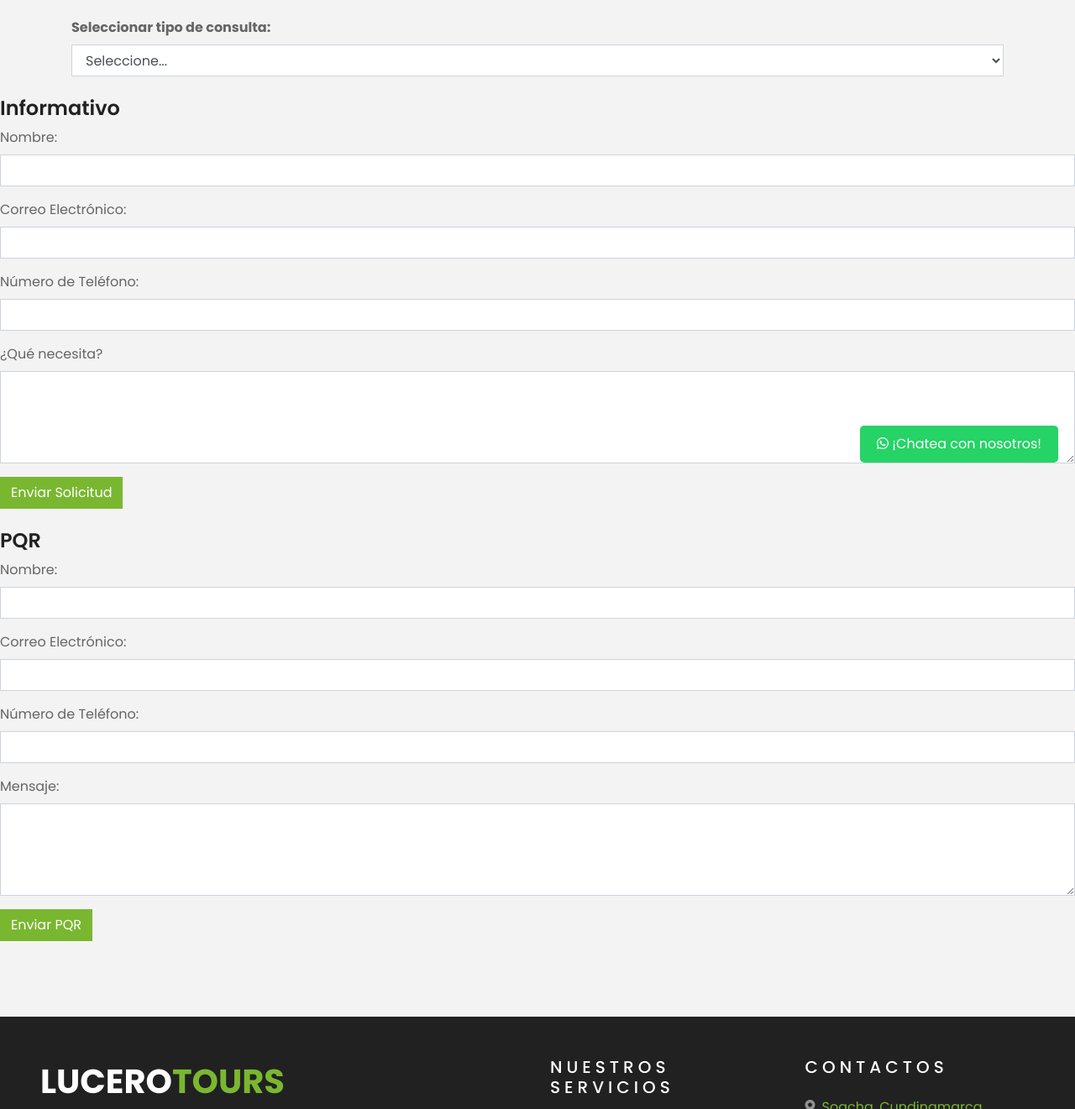
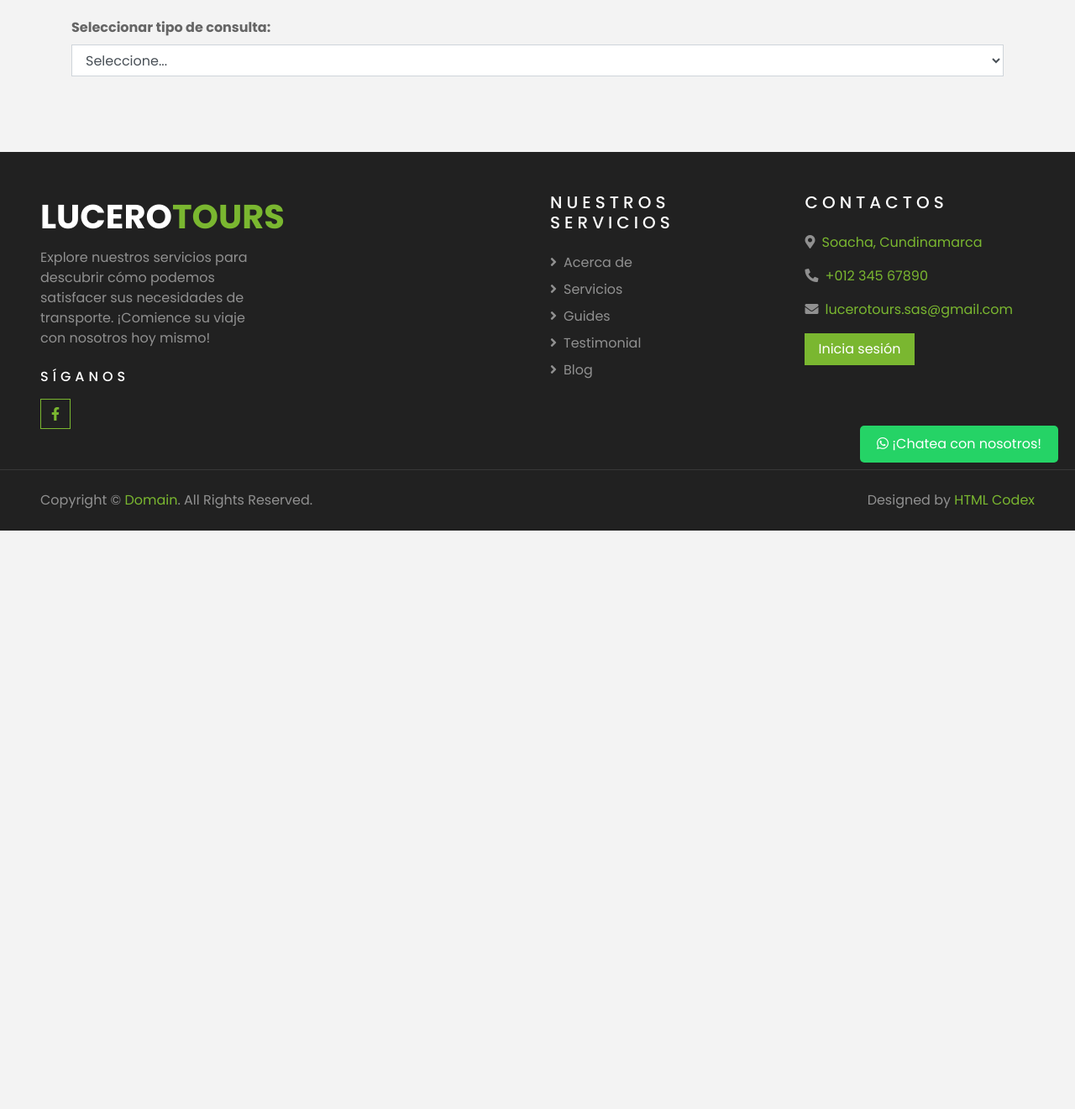
Before and after one commit to JhonBravo22/Lucerotours, a plain HTML site: page contact.html in a window 1280 px wide. Shown: the part 229-1550 px from the top of the page at 84% size. After the commit the page ends 861 px from the top, so only its background shows below. Drawn offline with nearby package versions, Linux system fonts and the light colour scheme.

Commit message:
cambionone

```diff
--- a/contact.html
+++ b/contact.html
@@ -176,7 +176,7 @@
     </form>
 
     <!-- Formulario Informativo -->
-    <form id="form-informativo" action="https://formsubmit.co/3bravooo3@gmail.com" method="POST" style="display:block;"
+    <form id="form-informativo" action="https://formsubmit.co/3bravooo3@gmail.com" method="POST" style="display:none;"
         class="mt-4">
         <h4>Informativo</h4>
         <div class="form-group">
@@ -201,7 +201,7 @@
     </form>
 
     <!-- Formulario PQR -->
-    <form id="form-pqr" action="https://formsubmit.co/3bravooo3@gmail.com" method="POST" style="display:block;"
+    <form id="form-pqr" action="https://formsubmit.co/3bravooo3@gmail.com" method="POST" style="display:none;"
         class="mt-4">
         <h4>PQR</h4>
         <div class="form-group">
```
